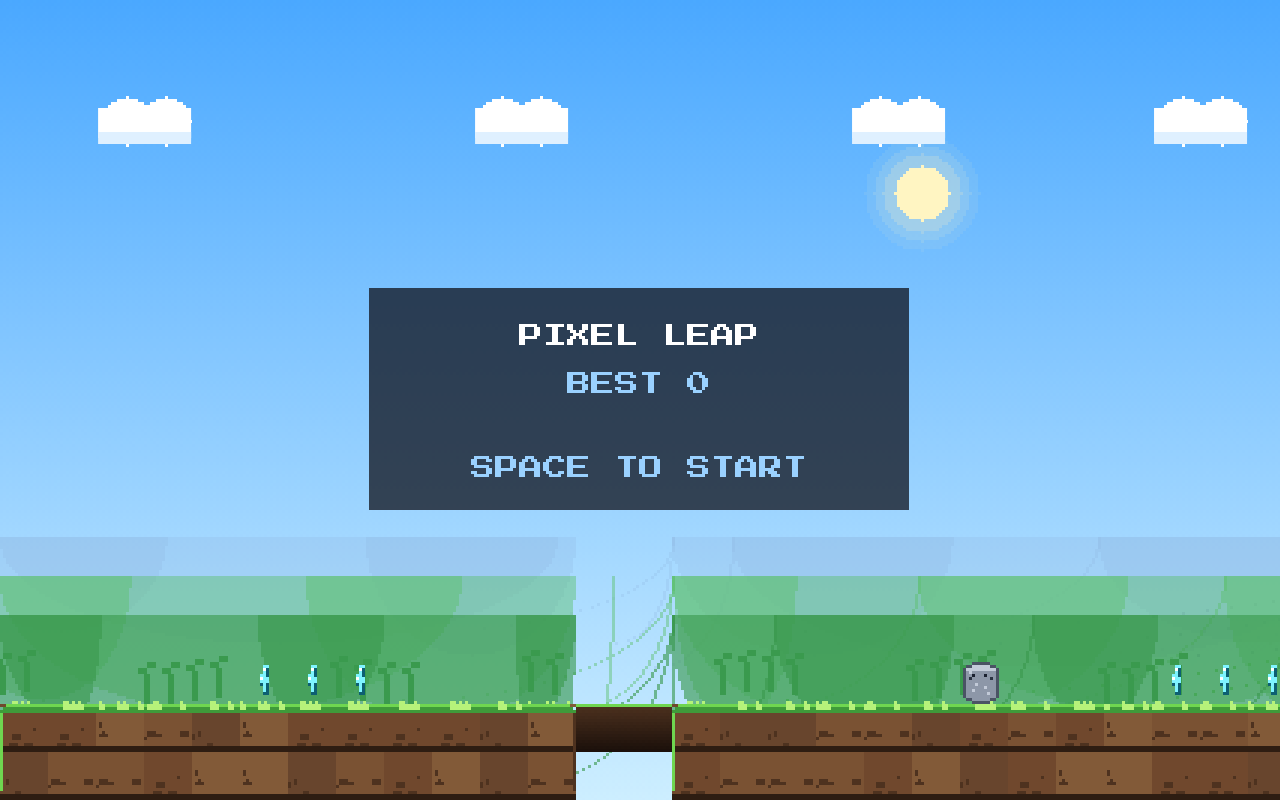
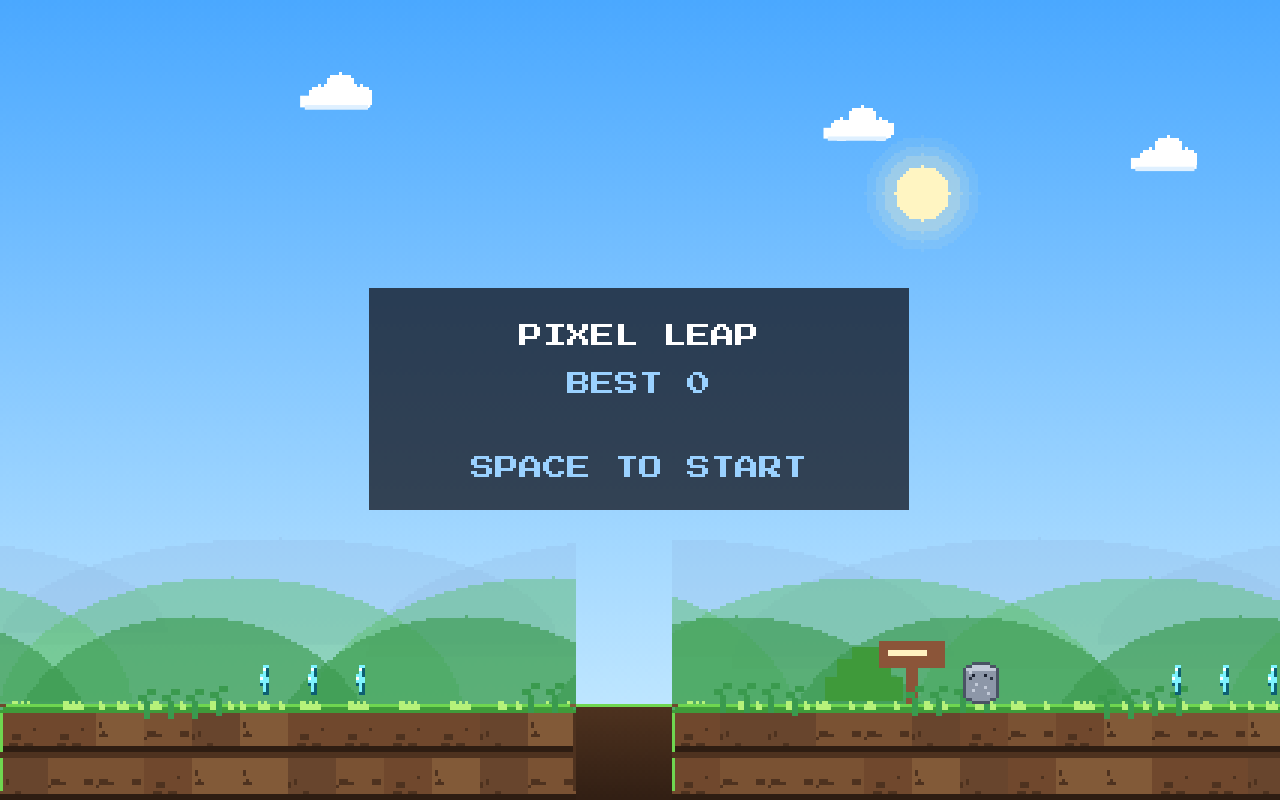
Before and after one commit to ishanroy2020/pixel-leap, a plain HTML site: page index.html in a window 1280 px wide. Drawn offline with Linux system fonts and the light colour scheme; animation ran at ten frames a second.

Commit message:
C4 fix 3 (Codex): hills right way up with clip spans, varied clouds, full pit fill, '#'-only foreground kept low and clear of entities, scarf rest bias, more props, ledge shadow, 9 visual-rule tests

```diff
--- a/anim.js
+++ b/anim.js
@@ -24,7 +24,7 @@
       prevGround=ground;return out;
     }
     var oldRoot=null;
-    function advanceScarf(p,input,dt,drawPos){dt=Math.max(0,Math.min(.05,+dt||0));var vx=+p.vx||0,vy=+p.vy||0,speed=Math.abs(vx),facing=p.facing||1,root=drawPos?scarfRoot(drawPos,facing,!!p.big):scarfRoot(p,facing,!!p.big),rx=oldRoot?root.x-oldRoot.x:0,ry=oldRoot?root.y-oldRoot.y:0;oldRoot=root;scarf[0].x=root.x;scarf[0].y=root.y;phase+=dt*9;for(var j=1;j<6;j++){var q=scarf[j],prev=scarf[j-1],dx=q.x-prev.x,dy=q.y-prev.y,len=Math.hypot(dx,dy)||1,back=-Math.sign(vx)*Math.min(2.4,speed/150*2.4);q.x+=rx*.72;q.y+=ry*.72;dx=q.x-prev.x;dy=q.y-prev.y;len=Math.hypot(dx,dy)||1;dx=dx/len*2.5;dy=dy/len*2.5;q.x=prev.x+dx+back*.35;q.y=prev.y+dy+.28-vy*.003+Math.sin(phase-j*.55)*.6;}}
+    function advanceScarf(p,input,dt,drawPos){dt=Math.max(0,Math.min(.05,+dt||0));var vx=+p.vx||0,vy=+p.vy||0,speed=Math.abs(vx),facing=p.facing||1,root=drawPos?scarfRoot(drawPos,facing,!!p.big):scarfRoot(p,facing,!!p.big),rx=oldRoot?root.x-oldRoot.x:0,ry=oldRoot?root.y-oldRoot.y:0;oldRoot=root;scarf[0].x=root.x;scarf[0].y=root.y;phase+=dt*9;for(var j=1;j<6;j++){var q=scarf[j],prev=scarf[j-1],back=-Math.sign(vx)*Math.min(2.4,speed/150*2.4);q.x+=rx*.72;q.y+=ry*.72;var rest=-facing*.7,dx=q.x-prev.x+rest+back*.35,dy=q.y-prev.y;var len=Math.hypot(dx,dy)||1;dx=dx/len*2.5;dy=dy/len*2.5;q.x=prev.x+dx;q.y=prev.y+dy+.12-vy*.003+Math.sin(phase-j*.55)*.12;}}
     var lastAirVy=0;return {update:update,advanceScarf:advanceScarf};
   }
   var api={createPipAnimator:createPipAnimator,findFloor:findFloor,scarfRoot:scarfRoot};root.PixelAnim=api;if(typeof module!=='undefined'&&module.exports)module.exports=api;
--- a/backdrop.js
+++ b/backdrop.js
@@ -52,10 +52,15 @@
       ctx.fillRect(Math.round(x) - w, Math.round(y + yy), w * 2 + 1, 1);
     }
   }
+  function hash(n) { n = Math.imul((n | 0) ^ 0x9e3779b9, 0x85ebca6b); n = Math.imul(n ^ (n >>> 13), 0xc2b2ae35); return (n ^ (n >>> 16)) >>> 0; }
+  function hillRowWidth(w,h,i) { var u=(h-1-i)/Math.max(1,h-1); return Math.max(1,Math.round(w*Math.sqrt(Math.max(0,1-u*u)))); }
+  function cloudAt(cell,step) { var n=hash(cell),x=cell*step+((n>>>8)%61-30)*step/100; return {cell:cell,x:x,y:20+(n%41),scale:.7+((n>>>16)%61)/100,shape:(n>>>24)%3,visible:(n>>>5)%10>=3}; }
+  function cloudColors(theme) { return theme==='meadow'?['#ffffff','#dff0ff']:theme==='sky'?['#ffc2a0','#f08ba5']:null; }
+  function frontEligible(surface,occupied,floorY,topY){return surface==='#'&&!occupied&&floorY!=null&&topY>=floorY-7&&topY<=floorY;}
   function hill(ctx, x, y, w, h, color) {
     ctx.fillStyle = color;
     for (var i = 0; i < h; i++) {
-      var u = i / Math.max(1, h - 1), half = Math.round(w / 2 * Math.sqrt(Math.max(0, 1 - u * u)));
+      var u = (h - 1 - i) / Math.max(1, h - 1), half = Math.round(w / 2 * Math.sqrt(Math.max(0, 1 - u * u)));
       ctx.fillRect(
         Math.round(x + w / 2 - half),
         Math.round(y + i),
@@ -107,10 +112,11 @@
       ctx.globalAlpha = alpha;
       for (var sx = off - step; sx < W + step; sx += step) {
         var wx = sx + camX * rate;
+        var hw=step*1.6+(Math.floor(wx/step)%3-1)*9,hh=36+layer*10+(Math.floor(wx/step)%3)*4,hy=base+(theme==='caverns'?layer*11:layer*13);
+        visible.forEach(function(v){var vx0=(Math.floor(camX/16)-1+v[0])*16-camX,vx1=(Math.floor(camX/16)-1+v[1])*16-camX;ctx.save();ctx.beginPath();ctx.rect(vx0,hy,vx1-vx0,hh);ctx.clip();hill(ctx,sx,hy,hw,hh,p.h[layer]);ctx.restore();});
         if (theme === "caverns") {
           ctx.fillStyle = layer === 0 ? "#31447b" : p.h[layer];
           circle(ctx, sx + 20, base + layer * 18, 12 + layer * 4, p.h[layer]);
-        visible.forEach(function(v){var vx0=(Math.floor(camX/16)-1+v[0])*16-camX,vx1=(Math.floor(camX/16)-1+v[1])*16-camX,hw=step*1.6+(Math.floor(wx/step)%3-1)*9,hh=36+layer*10+(Math.floor(wx/step)%3)*4;hill(ctx,Math.max(sx,vx0),base+layer*11,Math.min(sx+hw,vx1)-Math.max(sx,vx0),hh,p.h[layer]);});
           if (layer === 0) {
             var pulse = .5 + .5 * Math.sin(t * 2 + wx * .05);
             ctx.fillStyle = "rgba(110,240,255," + (pulse * .7) + ")";
@@ -128,11 +134,8 @@
             );
           }
         } else {
-          visible.forEach(function(v){var vx0=(Math.floor(camX/16)-1+v[0])*16-camX,vx1=(Math.floor(camX/16)-1+v[1])*16-camX,hw=step*1.6+(Math.floor(wx/step)%3-1)*9,hh=36+layer*10+(Math.floor(wx/step)%3)*4;hill(ctx,Math.max(sx,vx0),base+layer*13,Math.min(sx+hw,vx1)-Math.max(sx,vx0),hh,p.h[layer]);});
           if (layer === 0) {
-            var drift = (t * 3 + wx * .03) % 25;
-            if(theme === "meadow") { ctx.globalAlpha=1;ctx.fillStyle="#ffffff";ctx.fillRect(sx+18+drift,36,31,10);circle(ctx,sx+27+drift,40,8,"#ffffff");circle(ctx,sx+40+drift,40,8,"#ffffff");ctx.fillStyle="#dff0ff";ctx.fillRect(sx+18+drift,44,31,4);ctx.globalAlpha=alpha; }
-            else if(theme === "sky") {ctx.globalAlpha=1;ctx.fillStyle="#ffc2a0";ctx.fillRect(sx+18+drift,36,31,10);circle(ctx,sx+27+drift,40,8,"#ffc2a0");circle(ctx,sx+40+drift,40,8,"#ffc2a0");ctx.fillStyle="#c77aa0";ctx.fillRect(sx+18+drift,44,31,4);ctx.globalAlpha=alpha;}
+            /* Clouds are drawn in the independent opaque pass below. */
           }
           if (
             theme === "sky" && layer === 0 &&
@@ -147,8 +150,10 @@
       ctx.restore();
     });
     ctx.restore();
+    var cc=cloudColors(theme);
+    if(cc){ctx.save();ctx.globalAlpha=1;var first=Math.floor((camX*.1-122)/122)-1,last=Math.ceil((W+camX*.1)/122)+1;for(var cell=first;cell<=last;cell++){var cl=cloudAt(cell,122);if(!cl.visible)continue;var x=cl.x-camX*.1,s=cl.scale,baseY=cl.y,shape=cl.shape;ctx.fillStyle=cc[0];ctx.fillRect(x,baseY+5*s,30*s,5*s);circle(ctx,x+8*s,baseY+5*s,5*s,cc[0]);circle(ctx,x+17*s,baseY+2*s,7*s,cc[0]);circle(ctx,x+25*s,baseY+5*s,5*s,cc[0]);if(shape===1)circle(ctx,x+3*s,baseY+6*s,3*s,cc[0]);if(shape===2)circle(ctx,x+29*s,baseY+6*s,4*s,cc[0]);ctx.fillStyle=cc[1];ctx.fillRect(x+2*s,baseY+9*s,27*s,2*s);}ctx.restore();}
   }
-  function drawFront(ctx, theme, camX, view, t, floorHeights, pitColumns) {
+  function drawFront(ctx, theme, camX, view, t, floorHeights, pitColumns, occupancy, surfaceChars) {
     var p = P[theme] || P.meadow,
       W = view.w || view.width,
       H = view.h || view.height,
@@ -156,14 +161,15 @@
     ctx.save();
     for (var sx = -16 - (camX % 64); sx < W + 16; sx += 64) {
       var worldX=Math.floor((sx+camX)/16), floorY=typeof floorHeights==="function"?floorHeights(worldX):null;
-      if(pitColumns&&pitColumns.indexOf(worldX)>=0)continue;
-      if(floorY!=null)y=floorY-27;
+      if(pitColumns&&pitColumns.indexOf(worldX)>=0){y=H-43;continue;}
+      if(floorY==null){y=H-43;continue;} y=floorY-7;
+      if(!frontEligible(surfaceChars?surfaceChars(worldX):'#',occupancy?occupancy(worldX):false,floorY,floorY-7))continue;
       if (theme === "caverns") {
         ctx.fillStyle = p.front;
         for (var i = 0; i < 4; i++) {
-          var h = 13 + (i * 7 % 18);
-          ctx.fillRect(sx + i * 11, y + 27 - h, 3, h);
-          ctx.fillRect(sx + i * 11 - 1, y + 27 - h + 4, 5, 2);
+            var h = 4 + (i * 7 % 4);
+          ctx.fillRect(sx + i * 11, floorY - h, 3, h);
+          ctx.fillRect(sx + i * 11 - 1, floorY - h + 4, 5, 2);
         }
       } else if (theme === "sky") {
         ctx.fillStyle = "rgba(255,235,255,.72)";
@@ -171,20 +177,20 @@
           circle(
             ctx,
             sx + 15 + c * 12,
-            y + 16 + Math.sin(t * 1.4 + sx * .03 + c) * 2,
-            7,
+            floorY - 4 + Math.sin(t * 1.4 + sx * .03 + c),
+            3,
             "rgba(255,235,255,.72)",
           );
         }
         ctx.fillStyle = p.front;
-        ctx.fillRect(sx + 8, y + 19, 29, 2);
+        ctx.fillRect(sx + 8, floorY - 2, 29, 2);
       } else {
         ctx.fillStyle = p.front;
         for (var b = 0; b < 4; b++) {
           var bx = sx + b * 8, col=Math.floor((bx+camX)/16), fy=typeof floorHeights==="function"?floorHeights(col):null,
-            sway = Math.round(Math.sin(t * 2 + bx * .08) * 2), by=fy==null?y:fy-30;
+            sway = Math.round(Math.sin(t * 2 + bx * .08) * 1), by=fy==null?y:fy-20;
           if(pitColumns&&pitColumns.indexOf(col)>=0)continue;
-          ctx.fillRect(bx, by + 18 + sway, 2, 10);
+          ctx.fillRect(bx, by + 18 + sway, 2, 6);
           ctx.fillRect(bx - 2, by + 16 + sway, 3, 2);
           ctx.fillRect(bx + 1, by + 14 + sway, 3, 2);
         }
@@ -200,6 +206,7 @@
     drawFront: drawFront,
     visibleSpans: spans,
     palettes: P,
+    hillRowWidth: hillRowWidth, cloudAt: cloudAt, cloudColors: cloudColors, frontEligible: frontEligible,
     clearCache: draw.clearCache,
   };
 })(typeof window !== "undefined" ? window : globalThis);
--- a/index.html
+++ b/index.html
@@ -267,7 +267,9 @@
   }
   var cachedPitId="", cachedPits=[];
   function getPitColumns(){var id=state.level+":"+state.width+":"+state.height;if(id!==cachedPitId){cachedPitId=id;cachedPits=pitColumns();}return cachedPits;}
-  function floorSurface(col){for(var y=0;y<state.height;y++)if(solidAt(col,y))return y*TILE;return null;}
+  function floorSurface(col){for(var y=0;y<state.height;y++)if(state.tiles[y][col]==="#")return y*TILE;return null;}
+  function floorChar(col){for(var y=0;y<state.height;y++)if(solidAt(col,y))return state.tiles[y][col];return null;}
+  function frontOccupied(col){var x0=col*TILE,x1=x0+TILE,all=[state.player].concat(state.enemies||[],state.items||[]);for(var i=0;i<all.length;i++){var e=all[i];if(e&&x0<e.x+(e.w||16)&&x1>e.x)return true;}for(var j=0;j<(state.gemList||[]).length;j++){var g=state.gemList[j];if(!g.taken&&x0<g.x+8&&x1>g.x-8)return true;}return false;}
   function drawTiles() {
     var cam=renderCamX, t0=Math.max(0,Math.floor(cam/TILE)-1), t1=Math.min(state.width-1,Math.ceil((cam+view.width)/TILE));
     var pits=getPitColumns(), pitMap=Object.create(null); pits.forEach(function(x){pitMap[x]=1;});
@@ -279,7 +281,7 @@
     }
     // The empty columns are the pits. Paint the void from the floor line down.
     var pitTop=(state.height-2)*TILE;
-    pits.forEach(function(tx){var key="pit:"+theme(),art=pitArt[key];if(!art)pitArt[key]=art=PixelTiles.bakeTile("pit",theme());ctx.drawImage(art,PixelCamera.snap(tx*TILE-cam,view.S),pitTop-4);});
+    pits.forEach(function(tx){var key="pit:"+theme()+":"+Math.max(0,view.height-pitTop),art=pitArt[key];if(!art){art=document.createElement("canvas");art.width=TILE;art.height=Math.max(1,view.height-pitTop);var ac=art.getContext("2d"),grad=ac.createLinearGradient(0,0,0,art.height),pal=PixelTiles.palettes[theme()]||PixelTiles.palettes.meadow;grad.addColorStop(0,pal.dark);grad.addColorStop(1,theme()==="meadow"?"#1a0f0a":theme()==="caverns"?"#05061a":"rgba(58,36,80,.85)");ac.fillStyle=grad;ac.fillRect(0,0,TILE,art.height);ac.fillStyle=pal.hi;ac.fillRect(0,0,TILE,1);pitArt[key]=art;}ctx.drawImage(art,PixelCamera.snap(tx*TILE-cam,view.S),pitTop);});
     var id=state.level+":"+state.width+":"+state.height;
     if(plannedFor!==id){plannedProps=PixelProps.plan(state.tiles,theme(),[state.player].concat(state.enemies||[],state.items||[]),state.gemList);plannedFor=id;}
     (plannedProps||[]).forEach(function(prop){var sx=prop.x-cam;if(sx < -32 || sx > view.width+32)return;var key=theme()+":"+prop.kind;if(!propArt[key])propArt[key]=PixelProps.bake(prop.kind,theme());ctx.drawImage(propArt[key],PixelCamera.snap(sx,view.S),prop.floor-24);});
@@ -493,7 +495,7 @@
     ctx.save();
     ctx.translate(0, view.height - VIEW_H);
     drawTiles();
-    PixelBackdrop.drawFront(ctx,theme(),renderCamX,{w:view.width,h:view.height},clock,floorSurface,getPitColumns());
+    PixelBackdrop.drawFront(ctx,theme(),renderCamX,{w:view.width,h:view.height},clock,floorSurface,getPitColumns(),frontOccupied,floorChar);
     drawEntities(flow.screen === "title");
     ctx.restore();
     if (flow.screen !== "title") hud();
--- a/props.js
+++ b/props.js
@@ -21,7 +21,7 @@
     function markSpan(px, width, margin) {var a=Math.floor(px/16)-margin,b=Math.floor((px+width-1)/16)+margin;for(var c=a;c<=b;c++)occupied[c]=1;}
     if (Array.isArray(entities)) entities.forEach(function (e) {
       var width=+e.w||16;markSpan(+e.x||0,width,1);
-      if(e.kind==="grumble"||e.type==="grumble"||e.patrol){var foot=Math.floor(((+e.y||0)+(+e.h||16))/16),lo=Math.floor((+e.x||0)/16),hi=Math.floor(((+e.x||0)+width-1)/16);while(lo>0&&rows[foot]&&rows[foot][lo-1]==="#")lo--;while(hi+1<w&&rows[foot]&&rows[foot][hi+1]==="#")hi++;for(var c=lo-1;c<=hi+1;c++)occupied[c]=1;}
+
     });
     (gems||[]).forEach(function(g){if(!g.taken)markSpan(+g.x||0,16,1);});
     for (var y = 0; y < h; y++) {
@@ -46,6 +46,7 @@
       : theme === "sky"
       ? ["cloud", "pennant"]
       : ["flower", "bush", "fence", "signpost"];
+    var allowed = kinds.filter(function(kind){return kind!=="stalactite";});
     for (var x = 2; x < w - 2; x++) {
       var top = -1;
       for (var y = 0; y < h; y++) {
@@ -60,11 +61,18 @@
       if(occupied[x])continue;
       var safe = true;
       for (var d = -2; d <= 2; d++) if (pits[x + d] || haz[x + d]) safe = false;
-      if (!safe || hash(num + x * 977 + top * 31) % 3 !== 0) continue;
-      var allowed=kinds.filter(function(kind){return kind!=="stalactite";});
+      if (!safe || hash(num + x * 977 + top * 31) % 2 !== 0) continue;
       var k = hash(num * 13 + x * 43 + top) % allowed.length, kind = allowed[k];
       out.push({ kind: kind, x: x * 16, y: top * 16 - 24, col:x, floor:top*16 });
-      x += 2;
+    }
+    /* Keep long authored levels visually dressed while retaining all safety gates. */
+    if(out.length<6)for(var fx=2;fx<w-2&&out.length<6;fx++){
+      var ft=-1;for(var fy=0;fy<h;fy++)if(rows[fy]&&rows[fy][fx]==="#"){ft=fy;break;}
+      if(ft<1||rows[ft-1][fx]!=="."||occupied[fx])continue;
+      var ok=true;for(var fd=-2;fd<=2;fd++)if(pits[fx+fd]||haz[fx+fd])ok=false;
+      if(!ok||out.some(function(q){return Math.abs(q.col-fx)<3;}))continue;
+      var fk=hash(num*13+fx*43+ft)%allowed.length;
+      out.push({kind:allowed[fk],x:fx*16,y:ft*16-24,col:fx,floor:ft*16});
     }
     return out;
   }
--- a/tiles.js
+++ b/tiles.js
@@ -116,9 +116,7 @@
       x.fillStyle = p.dirt[seed];
       if (top && left) x.fillRect(0, 0, 2, 1);
       if (top && right) x.fillRect(14, 0, 2, 1);
-      if (above) {
-        /* The tile below an overhang carries its own top shadow. */
-      }
+      if (above) { x.fillStyle = p.dark; x.fillRect(0, 0, 16, 2); }
     } else if (ch === "B") {
       x.fillStyle = p.brick;
       x.fillRect(0, 0, 16, 16);
@@ -236,11 +234,15 @@
   draw.clearCache = function () {
     draw.cache = Object.create(null);
   };
+  function floorSurface(rows,col){for(var y=0;y<rows.length;y++)if(rows[y]&&rows[y][col]==='#')return y*16;return null;}
   root.PixelTiles = {
     bakeTile: bake,
     draw: draw,
     hash: hash,
     palettes: palettes,
+    floorSurface: floorSurface,
+    tileBakeOffset: function(y){return y-4;},
+    pitFillRect: function(x,floor,viewBottom){return {x:x,y:floor,w:16,h:Math.max(0,viewBottom-floor)};},
     clearCache: draw.clearCache,
   };
 })(typeof window !== "undefined" ? window : globalThis);
```
Also changed, not shown: tests/backdrop.test.js (+1 -1 lines), tests/visual-rules.test.js (added, +14 -0 lines).
